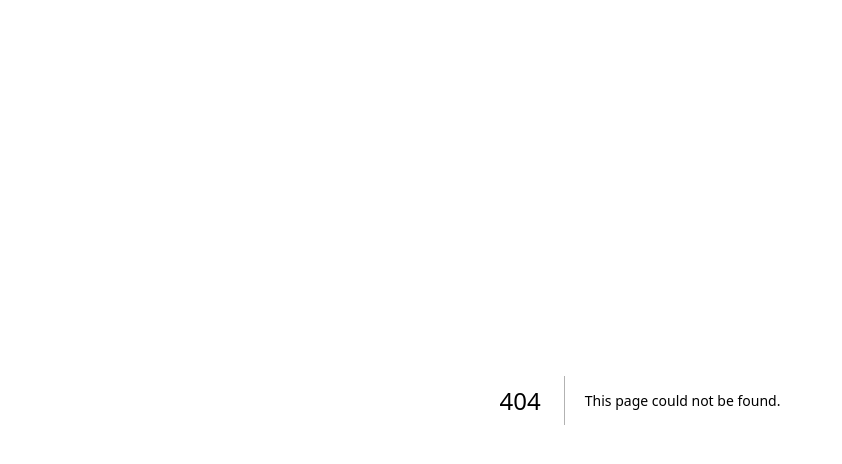
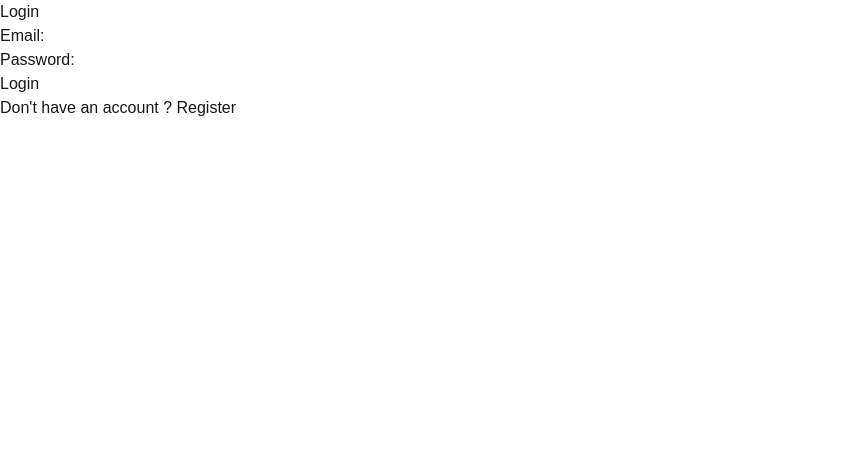
Before and after one commit to va4unsingh/ImageKitIo, a Next.js app in the folder image-kit-project/: page /login in a window 1280 px wide. Before the commit this address had no page. Shown: the top 464 px of the page, without its empty margins (0-842 px from the left). Built offline with nearby package versions, Linux system fonts and the light colour scheme.

Commit message:
Login page done mid

```diff
--- /dev/null
+++ b/image-kit-project/src/app/login/page.tsx
@@ -0,0 +1,59 @@
+"use client";
+import { signIn } from "next-auth/react";
+import { useRouter } from "next/navigation";
+import React, { useState } from "react";
+
+const LoginPage = () => {
+  const [email, setEmail] = useState("");
+  const [password, setPassword] = useState("");
+  const router = useRouter();
+
+  const handleSubmit = async (e: React.FormEvent<HTMLFormElement>) => {
+    e.preventDefault();
+
+    const result = await signIn("credentials", {
+      email,
+      password,
+      redirect: false,
+    });
+
+    if (result?.error) {
+      console.log(result.error);
+    } else {
+      router.push("/");
+    }
+  };
+  return (
+    <div>
+      <h1>Login</h1>
+      <form onSubmit={handleSubmit}>
+        <div>
+          <label htmlFor="email">Email:</label>
+          <input
+            type="email"
+            id="email"
+            value={email}
+            onChange={(e) => setEmail(e.target.value)}
+            required
+          />
+        </div>
+        <div>
+          <label htmlFor="password">Password:</label>
+          <input
+            type="password"
+            id="password"
+            value={password}
+            onChange={(e) => setPassword(e.target.value)}
+            required
+          />
+        </div>
+        <button type="submit">Login</button>
+      </form>
+      <div>
+        Don't have an account ? <a href="/register">Register</a>
+      </div>
+    </div>
+  );
+};
+
+export default LoginPage;
--- a/image-kit-project/src/app/register/page.tsx
+++ b/image-kit-project/src/app/register/page.tsx
@@ -28,7 +28,7 @@
       });
       const data = await res.json();
 
-      if (!res.ok) {
+      if (!res?.ok) {
         throw new Error(data.error || "Registration failed");
       }
 
```
